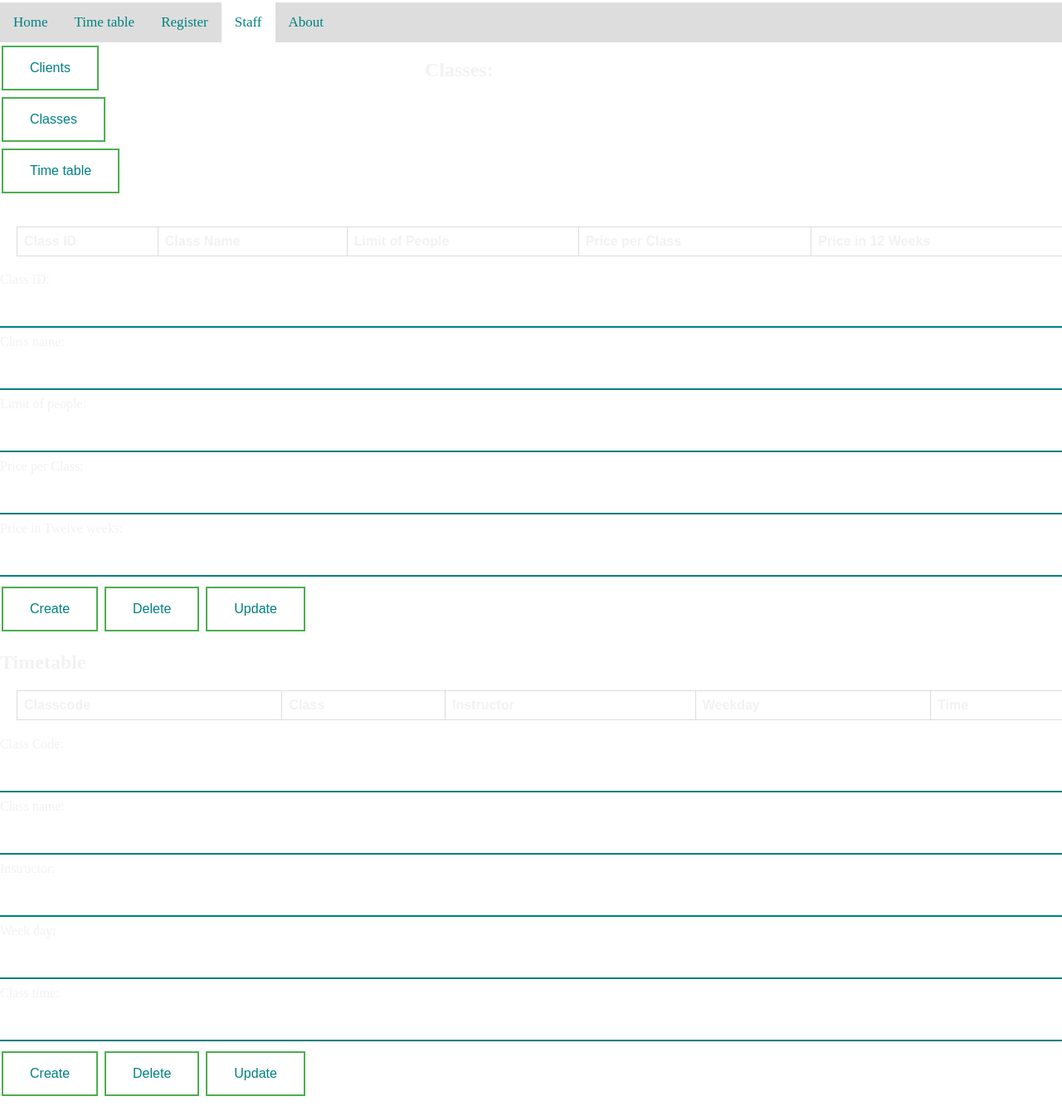
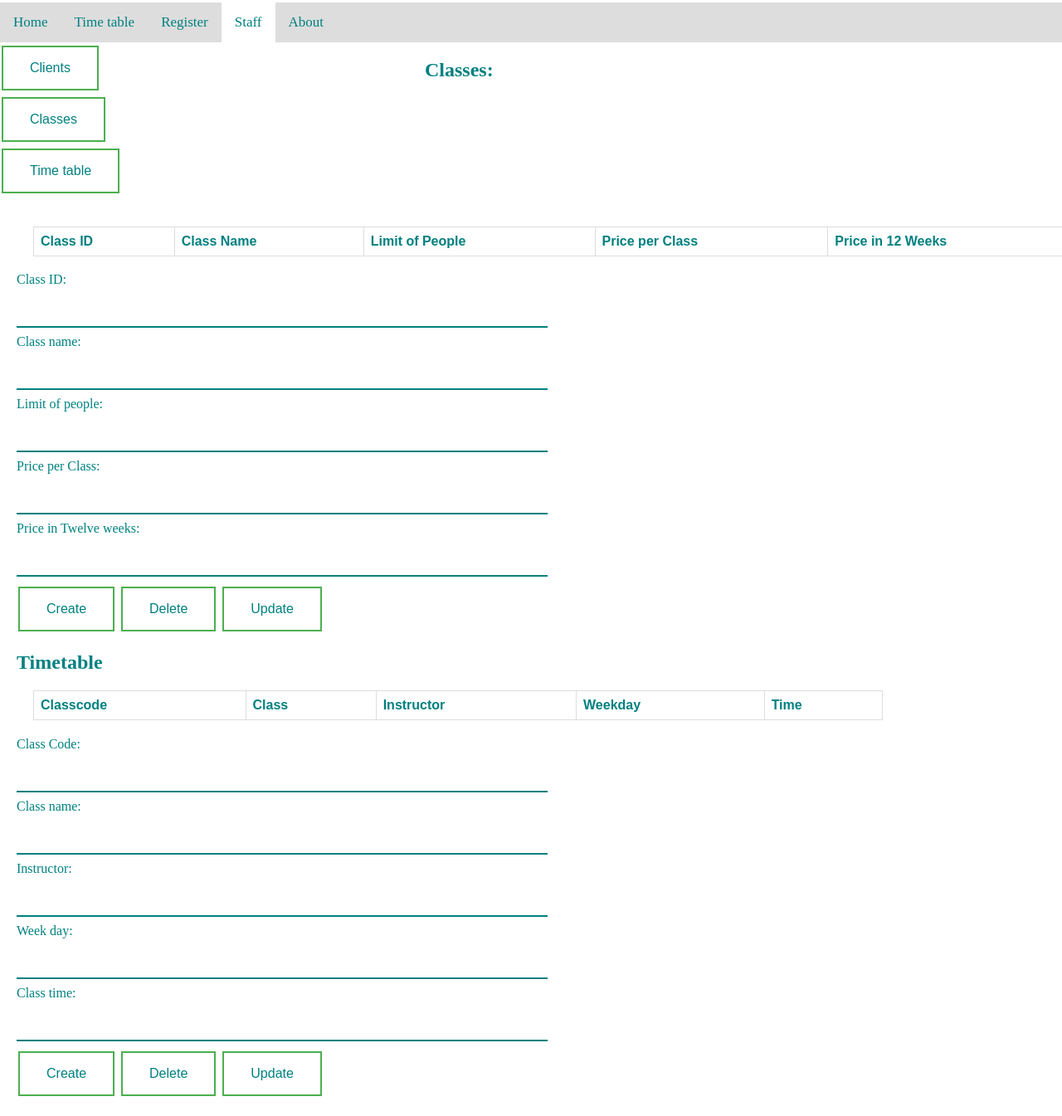
Before and after one commit to thiagosteps227/SmartGym, a plain HTML site: page WebContent/staff.html in a window 1280 px wide. Shown: the part 124-1469 px from the top of the page at 83% size. Drawn offline with Linux system fonts and the light colour scheme; files that its build step writes are made by us from their sources.

Commit message:
with all the methods done

```diff
--- a/WebContent/staff.css
+++ b/WebContent/staff.css
@@ -47,13 +47,7 @@ section{
   color: #008080;
 }
 
-#customerTable {
-	float: center;
-	width:80%;
-	height: 50%;
-	margin:10px;
-	color:#008080;
-}
+
 table {
 	font-family: arial, sans-serif;
 	border-collapse: collapse;
@@ -157,3 +151,36 @@ input[type=password] {
   background-color: #008080;
   color: white;
 }
+#customerTable {
+	float: center;
+	width:80%;
+	height: 50%;
+	margin:10px;
+	color:#008080;
+}
+#classtableDiv {
+	float: center;
+	width:100%;
+	height: 50%;
+	margin:20px;
+	color:#008080;
+}
+#updateClassForm{
+	color: #008080;
+	height: 50%;
+	margin: 20px;
+	width:50%;
+}
+#timetableDiv {
+	float: center;
+	width:80%;
+	height: 50%;
+	margin:20px;
+	color:#008080;
+}
+#updateTimetableForm{
+	color: #008080;
+	height: 50%;
+	margin: 20px;
+	width:50%;
+}
```
